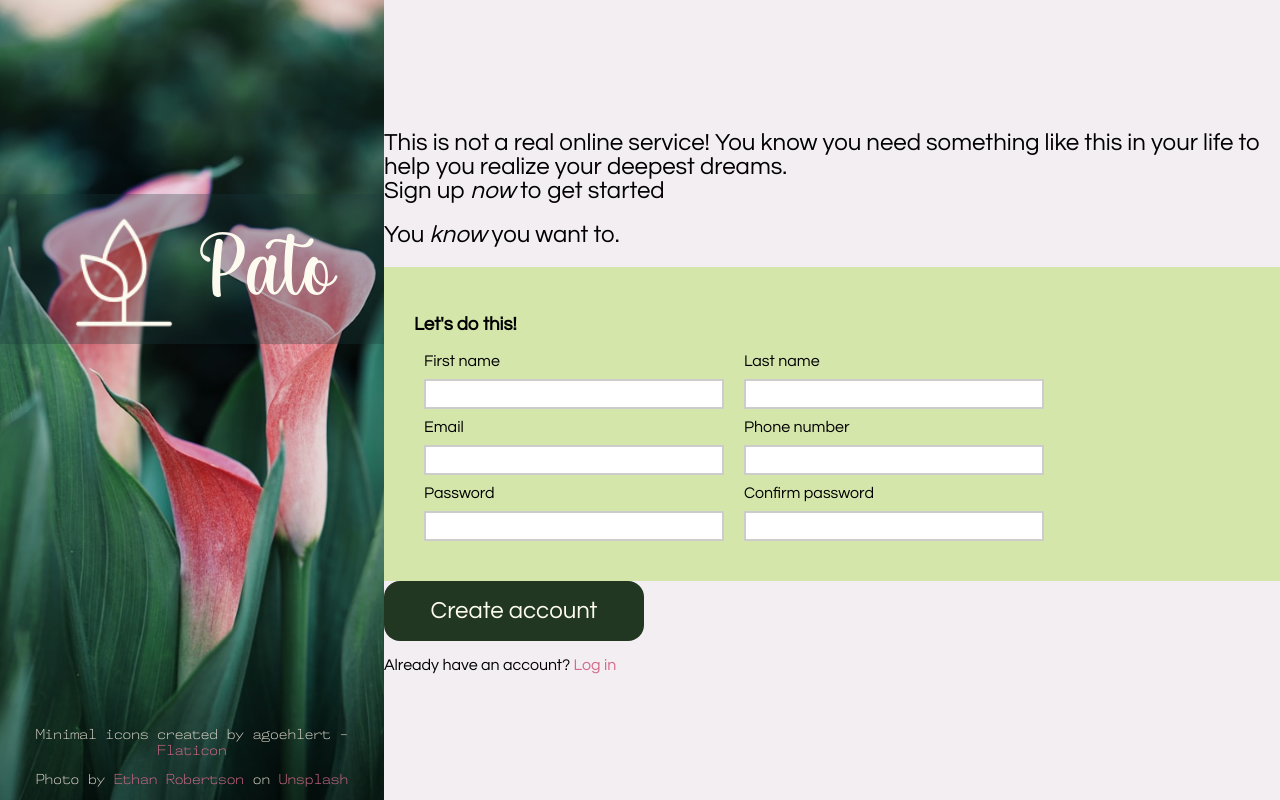
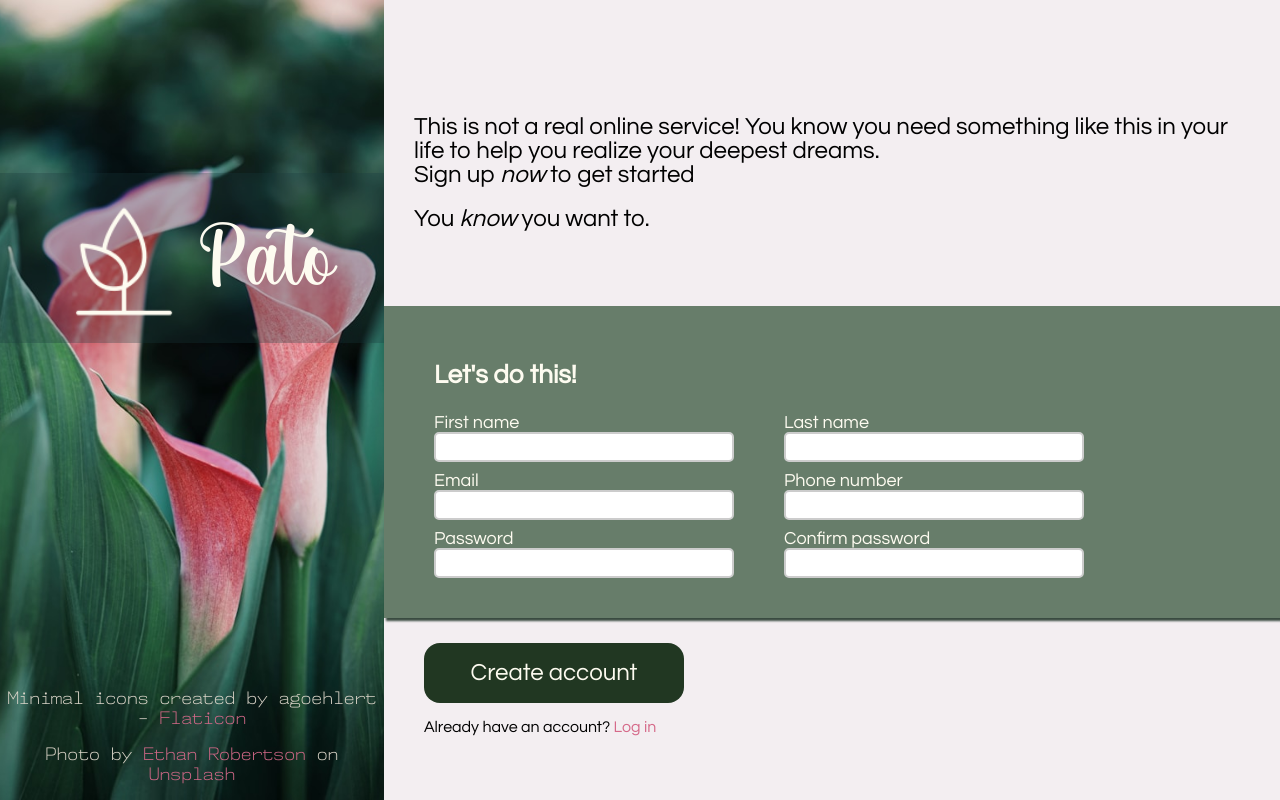
Before and after one commit to paticow/sign-up-form, a plain HTML site: page index.html in a window 1280 px wide. Drawn offline with Linux system fonts and the light colour scheme.

Commit message:
Final changes to CSS

```diff
--- a/index.html
+++ b/index.html
@@ -21,6 +21,7 @@
         </div>
     </div>
     <div id="main-side">
+        <br>
         <div id="intro-text">
             <h2>This is not a real online service! You know you need something like this in your life to help you realize your deepest dreams.
             <br>Sign up <em>now</em> to get started
@@ -60,10 +61,10 @@
                 </div>
             </div>
         </form>
-        <div id="submit-btn">
+        <div id="submission">
             <button type="submit">Create account</button>
+            <p>Already have an account? <a href="https://youtu.be/K5jyIoPbu4M?si=4lxXtajzDexWT-t_" >Log in </p>
         </div>
-        <p>Already have an account? <a href="https://youtu.be/K5jyIoPbu4M?si=4lxXtajzDexWT-t_" >Log in </p>
     </div>
 </div>
 </body>
--- a/styles.css
+++ b/styles.css
@@ -1,7 +1,8 @@
 :root{
     --default-bg:#193a3c;
     --dark-green-bg: #213722;
-    --light-green-bg: #d5e6ab;
+    --light-green-bg: #677d6a;
+    --shadow-green: #3a4b41;
     --light: #dbd5c9;
     --text-light: #fdfbf0;
     --bg-light: #f3eef1;
@@ -65,6 +66,7 @@ html, body {
     display: flex;
     align-items: center;
     justify-content: center;
+    padding: 10px;
     background-color: rgba(25, 58, 60,0.3);
 }
 
@@ -83,22 +85,32 @@ h1{
 a, a:visited{
     color: var(--link-pink);
     text-decoration: none;
+    font-size: 1em;
 }
 
 #links{
     color: var(--light);
     text-align: center;
-    font: 0.8em "links";
+    font: 1em "links";
 }
 
 
 #main-side{
+    display: flex;
+    justify-content: space-evenly;
+    flex-direction: column;
     font-family: "text";
     width: 70%;
     background-color: var(--bg-light);
-    display: flex;
-    flex-direction: column;
-    justify-content: center;
+}
+
+h2{
+    font-weight: 100;
+    margin-bottom: 20px;
+}
+
+#intro-text{
+    padding: 30px;
 }
 
 #signup-form{
@@ -106,17 +118,57 @@ a, a:visited{
     padding: 30px;
     display: flex;
     flex-direction: column;
+    box-shadow: 2px 3px 2px var(--shadow-green);
+    color: var(--text-light);
 }
 
+h3{
+    margin-left: 20px;
+    font-size: 26px;
+}
 
 .form-row{
     display: flex;
     width: 50%;
+    margin-left: 20px;
+    gap: 50px;
     justify-content: space-evenly;
 }
 
-h2{
-    font-weight: 100;
+
+input, label{
+  width: 300px;
+  height: 30px;
+  margin-bottom: 10px;
+}
+
+label{
+  font-size: 18px;
+}
+
+input[type=text], input[type=password], input[type=email], input[type=tel]{
+  box-sizing: border-box;
+  border: 2px solid #ccc;
+  outline: none;
+  font: 1em "text";
+  border-radius: 5px;
+}
+
+input[type=password]:invalid{
+  box-sizing: border-box;
+  border: 2px solid var(--error-red);
+  outline: none;
+}
+
+
+input[type=text]:focus, input[type=password]:focus, input[type=email]:focus, input[type=tel]:focus{
+    border: 2px solid var(--focus-blue);
+    box-shadow: 2px 2px 2px var(--shadow-green);
+}
+
+#submission{
+  margin-left: 40px;
+  border-top: 0;
 }
 
 button{
@@ -128,27 +180,3 @@ button{
     border-style: none;
     border-radius: 16px;
 }
-
-input, label{
-  width: 300px;
-  height: 30px;
-  margin: 10px;
-}
-
-input[type=text], input[type=password], input[type=email], input[type=tel]{
-  box-sizing: border-box;
-  border: 2px solid #ccc;
-  outline: none;
-}
-
-input[type=password]:invalid{
-  box-sizing: border-box;
-  border: 2px solid var(--error-red);
-  outline: none;
-}
-
-
-input[type=text]:focus, input[type=password]:focus, input[type=email]:focus, input[type=tel]:focus{
-    border: 2px solid var(--focus-blue);
-    box-shadow: 10px black;
-}
```
